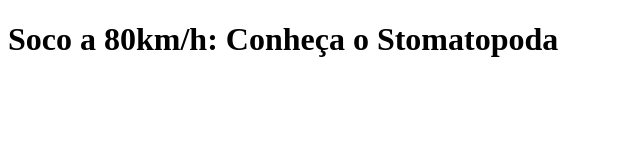
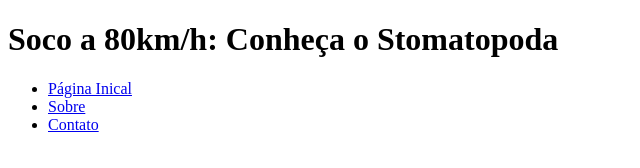
Before and after one commit to ferreirawdev/trybe-exercicios, a plain HTML site: page fundamentos/bloco-03/dia-04/index2.html in a window 1280 px wide. Shown: the whole page, without its empty margins (0-640 px from the left). Drawn offline with Linux system fonts and the light colour scheme.

Commit message:
adiciona requisito 2

```diff
--- a/fundamentos/bloco-03/dia-04/index2.html
+++ b/fundamentos/bloco-03/dia-04/index2.html
@@ -8,5 +8,12 @@
     <header class="cabecalho">
         <h1>Soco a 80km/h: Conheça o Stomatopoda</h1>
     </header>
+    <nav>
+        <ul>
+          <li><a href="#">Página Inical</a></li>
+          <li><a href="#">Sobre</a></li>
+          <li><a href="#">Contato</a></li>
+        </ul>
+      </nav>
   </body>
 </html>
```
